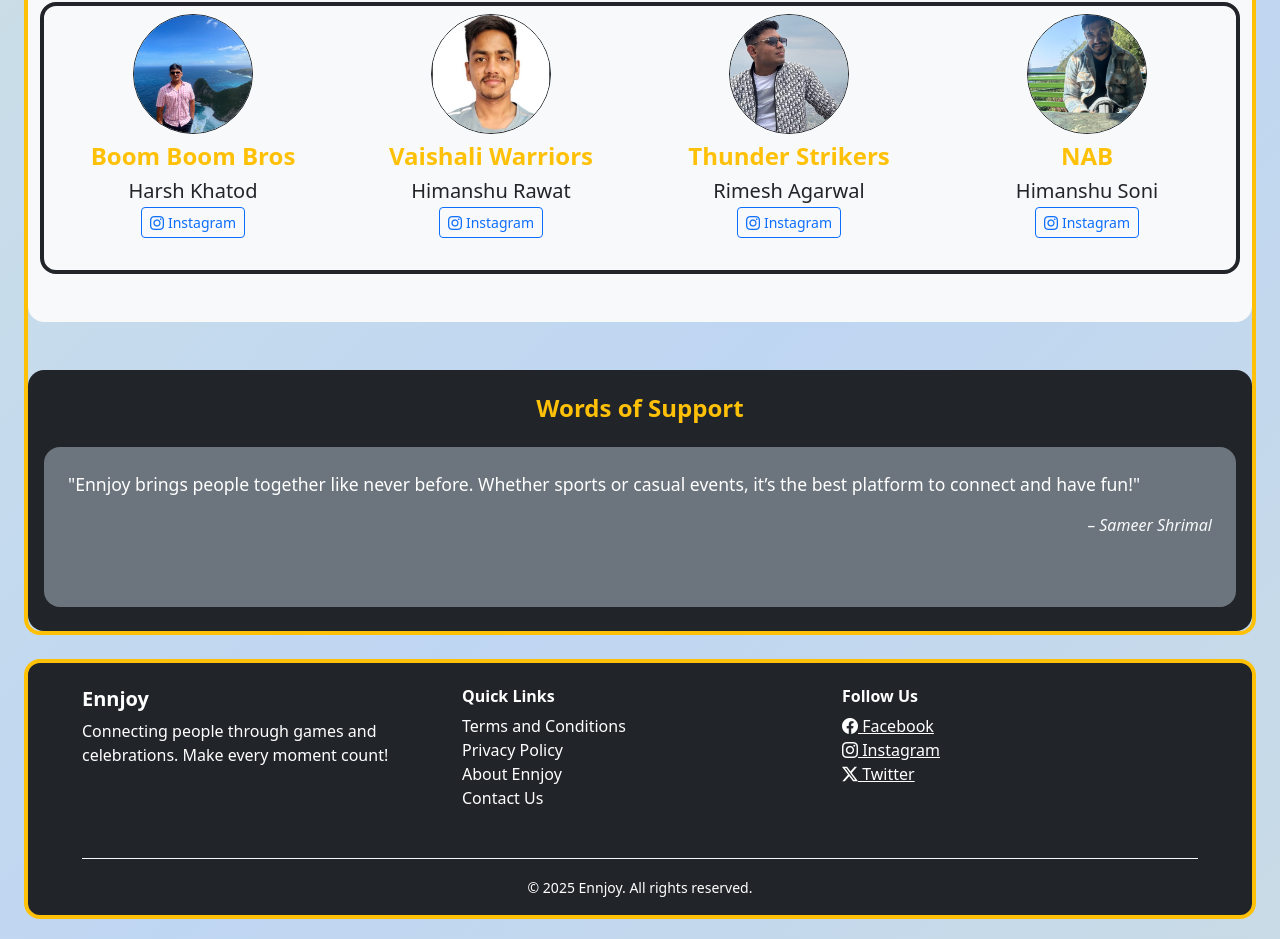
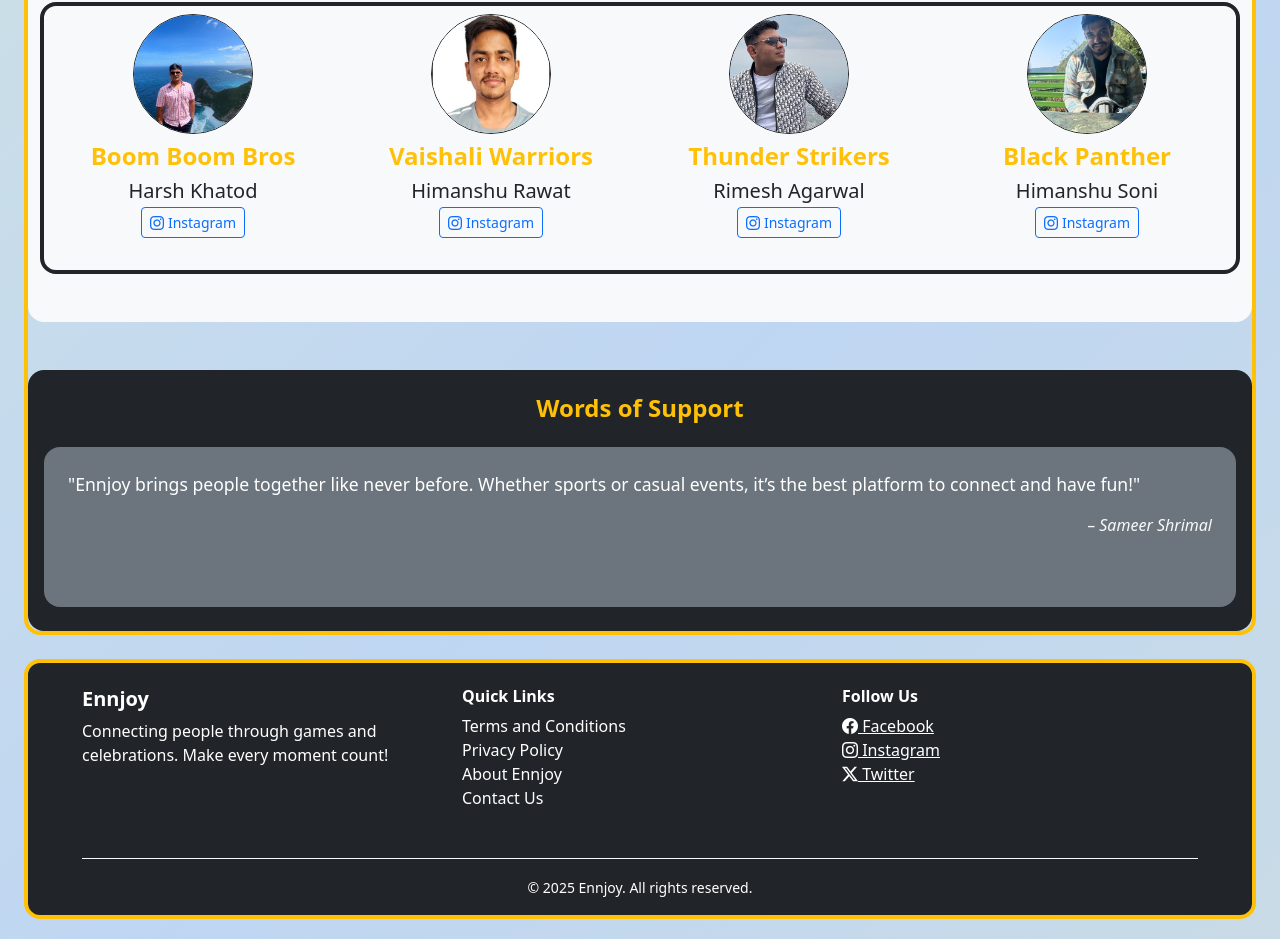
Before and after one commit to AtulDeepYadav/ennjoy, a React (Vite) app: page / in a window 1280 px wide. Shown: the part 1352-2291 px from the top of the page. Built offline with nearby package versions, Linux system fonts and the light colour scheme; no server answers.

Commit message:
Changes in team name

```diff
--- a/src/Body.jsx
+++ b/src/Body.jsx
@@ -46,7 +46,7 @@ function Body() {
             },
             {
                 group: 'Group A',
-                name: "Shrimal's Challengers",
+                name: "Rising Stars",
                 image: groupA2,
                 captain: 'Sameer Shrimal',
                 insta: 'https://www.instagram.com/shrimalsameer/',
@@ -150,7 +150,7 @@ function Body() {
             },
             {
                 group: 'Group D',
-                name: 'NAB',
+                name: 'Black Panther',
                 image: groupD4,
                 captain: 'Himanshu Soni',
                 insta: 'https://instagram.com/himanshusoni_9/',
```
